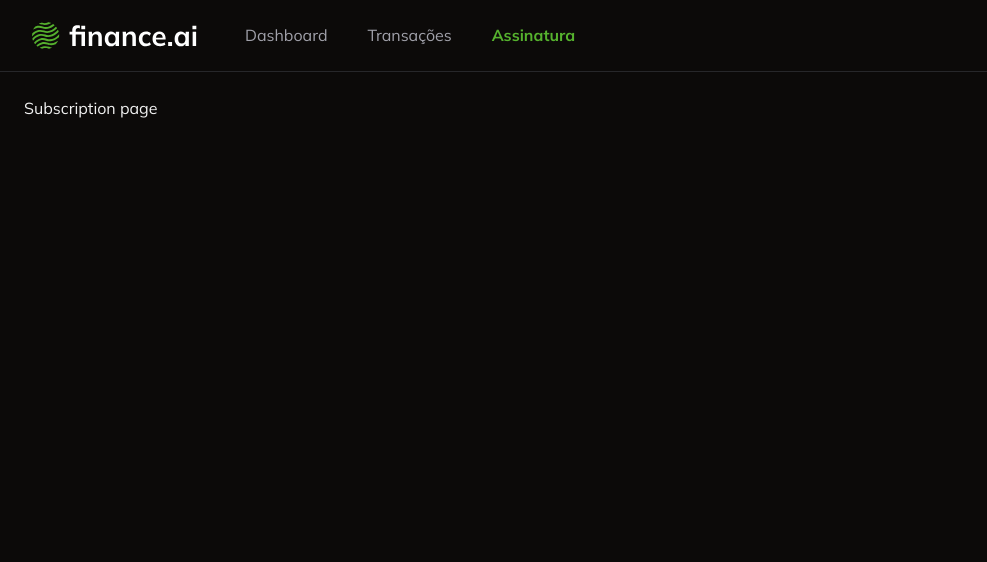
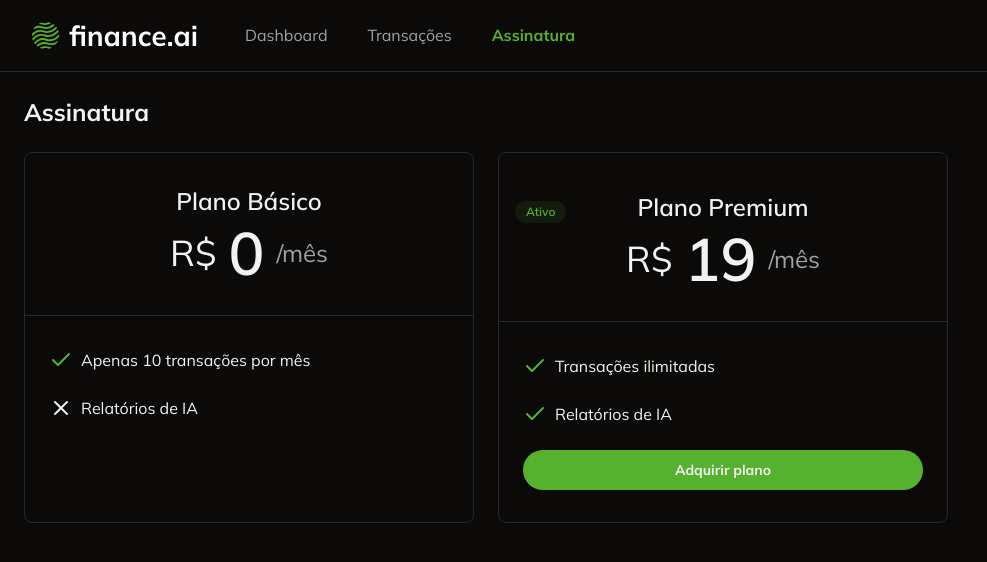
Before and after one commit to ArthurRod/finance-ai, a Next.js app: page /subscription in a window 1280 px wide. Shown: the top 562 px of the page, without its empty margins (0-987 px from the left). Built offline with nearby package versions, Linux system fonts and the light colour scheme; no server answers.

Commit message:
feat: add stripe checkout service

```diff
--- a/app/_data/get-dashboard/index.ts
+++ b/app/_data/get-dashboard/index.ts
@@ -1,5 +1,3 @@
-"use server";
-
 import { db } from "@/app/_lib/prisma";
 import {
   TotalExpensePerCategory,
--- /dev/null
+++ b/app/subscription/_actions/create-checkout/index.tsx
@@ -0,0 +1,38 @@
+"use server";
+
+import { auth } from "@clerk/nextjs/server";
+import Stripe from "stripe";
+
+export const createStripeCheckout = async () => {
+  const { userId } = await auth();
+
+  if (!userId) {
+    throw new Error("Unauthorized");
+  }
+
+  if (!process.env.STRIPE_SECRET_KEY) {
+    throw new Error("Stripe secret key not found");
+  }
+
+  const stripe = new Stripe(process.env.STRIPE_SECRET_KEY, {
+    apiVersion: "2024-10-28.acacia",
+  });
+  const session = await stripe.checkout.sessions.create({
+    payment_method_types: ["card"],
+    mode: "subscription",
+    success_url: "http://localhost:3000",
+    cancel_url: "http://localhost:3000",
+    subscription_data: {
+      metadata: {
+        clerk_user_id: userId,
+      },
+    },
+    line_items: [
+      {
+        price: process.env.STRIPE_PREMIUM_PLAN_PRICE_ID,
+        quantity: 1,
+      },
+    ],
+  });
+  return { sessionId: session.id };
+};
--- /dev/null
+++ b/app/subscription/_components/acquire-plan-button.tsx
@@ -0,0 +1,48 @@
+"use client";
+
+import { Button } from "@/app/_components/ui/button";
+import { createStripeCheckout } from "../_actions/create-checkout";
+import { loadStripe } from "@stripe/stripe-js";
+import { useUser } from "@clerk/nextjs";
+import Link from "next/link";
+
+export function AcquirePlanButton() {
+  const { user } = useUser();
+  const handleAcquirePlanClick = async () => {
+    const { sessionId } = await createStripeCheckout();
+
+    if (!process.env.NEXT_PUBLIC_STRIPE_PUBLISHABLE_KEY) {
+      throw new Error("Stripe publishable key not found");
+    }
+
+    const stripe = await loadStripe(
+      process.env.NEXT_PUBLIC_STRIPE_PUBLISHABLE_KEY,
+    );
+
+    if (!stripe) {
+      throw new Error("Stripe not found");
+    }
+
+    await stripe.redirectToCheckout({ sessionId });
+  };
+  const hasPremiumPlan = user?.publicMetadata.subscriptionPlan == "premium";
+  if (hasPremiumPlan) {
+    return (
+      <Button className="w-full rounded-full font-bold" variant="link">
+        <Link
+          href={`${process.env.NEXT_PUBLIC_STRIPE_CUSTOMER_PORTAL_URL as string}?prefilled_email=${user.emailAddresses[0].emailAddress}`}
+        >
+          Gerenciar plano
+        </Link>
+      </Button>
+    );
+  }
+  return (
+    <Button
+      className="w-full rounded-full font-bold"
+      onClick={handleAcquirePlanClick}
+    >
+      Adquirir plano
+    </Button>
+  );
+}
--- a/app/subscription/page.tsx
+++ b/app/subscription/page.tsx
@@ -1,11 +1,67 @@
+import { CheckIcon, XIcon } from "lucide-react";
 import { NavBar } from "../_components/navbar";
+import { Card, CardContent, CardHeader } from "../_components/ui/card";
+import { Badge } from "../_components/ui/badge";
+import { AcquirePlanButton } from "./_components/acquire-plan-button";
 
 export default function SubscriptionPage() {
   return (
     <>
       <NavBar />
       <main className="space-y-6 p-6">
-        <h1>Subscription page</h1>
+        <h1 className="text-2xl font-bold">Assinatura</h1>
+
+        <div className="flex gap-6">
+          <Card className="w-[450px]">
+            <CardHeader className="border-b border-solid py-8">
+              <h2 className="text-center text-2xl font-semibold">
+                Plano Básico
+              </h2>
+              <div className="flex items-center justify-center gap-3">
+                <span className="text-4xl">R$</span>
+                <span className="text-6xl font-semibold">0</span>
+                <div className="text-2xl text-muted-foreground">/mês</div>
+              </div>
+            </CardHeader>
+            <CardContent className="space-y-6 py-8">
+              <div className="flex items-center gap-2">
+                <CheckIcon className="text-primary" />
+                <p>Apenas 10 transações por mês</p>
+              </div>
+              <div className="flex items-center gap-2">
+                <XIcon />
+                <p>Relatórios de IA</p>
+              </div>
+            </CardContent>
+          </Card>
+
+          <Card className="w-[450px]">
+            <CardHeader className="relative border-b border-solid py-8">
+              <Badge className="absolute left-4 top-12 bg-primary/10 text-primary">
+                Ativo
+              </Badge>
+              <h2 className="text-center text-2xl font-semibold">
+                Plano Premium
+              </h2>
+              <div className="flex items-center justify-center gap-3">
+                <span className="text-4xl">R$</span>
+                <span className="text-6xl font-semibold">19</span>
+                <div className="text-2xl text-muted-foreground">/mês</div>
+              </div>
+            </CardHeader>
+            <CardContent className="space-y-6 py-8">
+              <div className="flex items-center gap-2">
+                <CheckIcon className="text-primary" />
+                <p>Transações ilimitadas</p>
+              </div>
+              <div className="flex items-center gap-2">
+                <CheckIcon className="text-primary" />
+                <p>Relatórios de IA</p>
+              </div>
+              <AcquirePlanButton />
+            </CardContent>
+          </Card>
+        </div>
       </main>
     </>
   );
--- a/package.json
+++ b/package.json
@@ -21,6 +21,7 @@
     "@radix-ui/react-scroll-area": "^1.2.0",
     "@radix-ui/react-select": "^2.1.2",
     "@radix-ui/react-slot": "^1.1.0",
+    "@stripe/stripe-js": "^4.9.0",
     "@tanstack/react-table": "^8.20.5",
     "class-variance-authority": "^0.7.0",
     "clsx": "^2.1.1",
@@ -34,6 +35,7 @@
     "react-hook-form": "^7.53.1",
     "react-number-format": "^5.4.2",
     "recharts": "^2.13.3",
+    "stripe": "^17.3.1",
     "tailwind-merge": "^2.5.4",
     "tailwindcss-animate": "^1.0.7",
     "zod": "^3.23.8"
```
Also changed, not shown: 1 other file (tests, documents, lock files or other folders).
